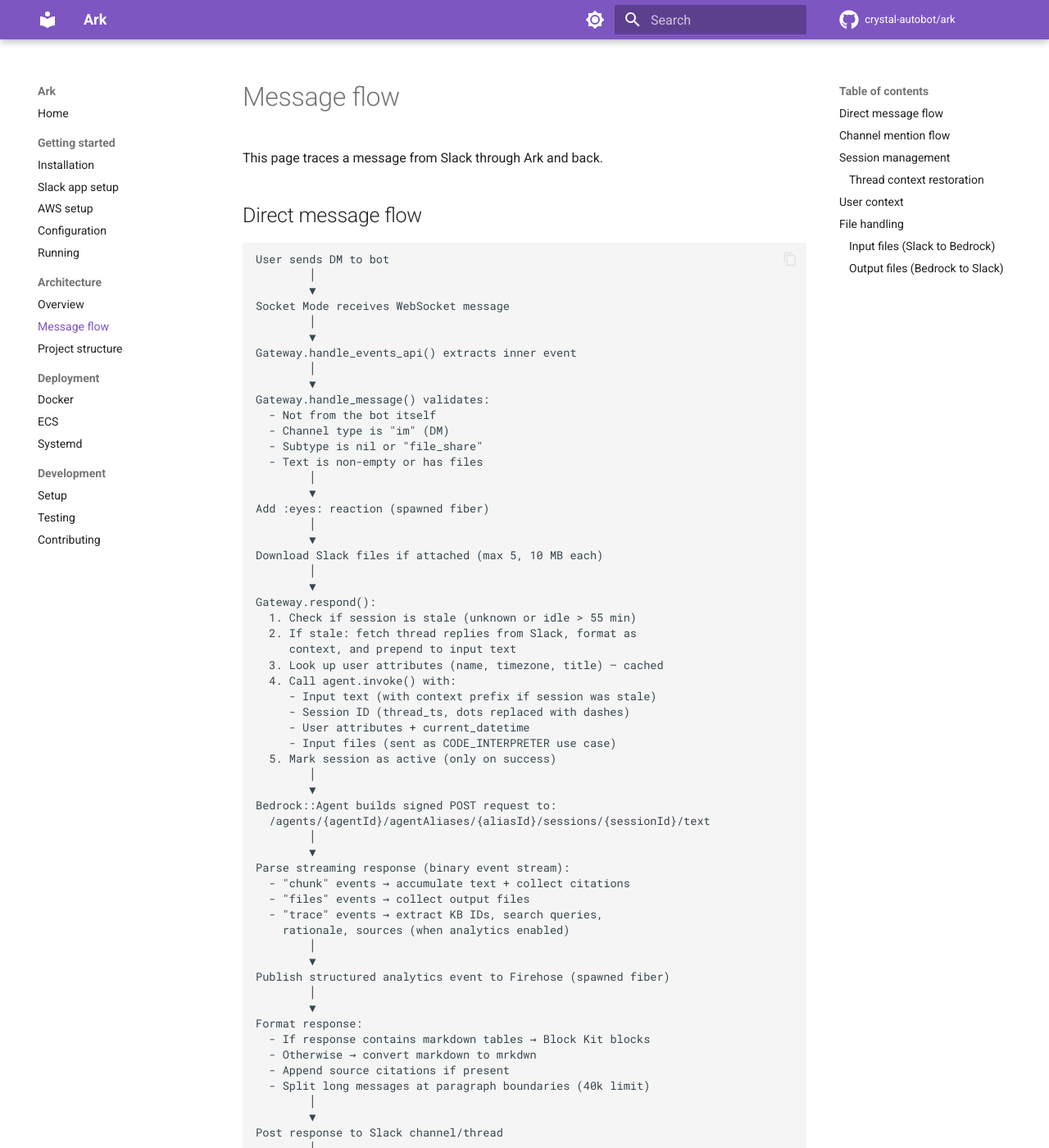
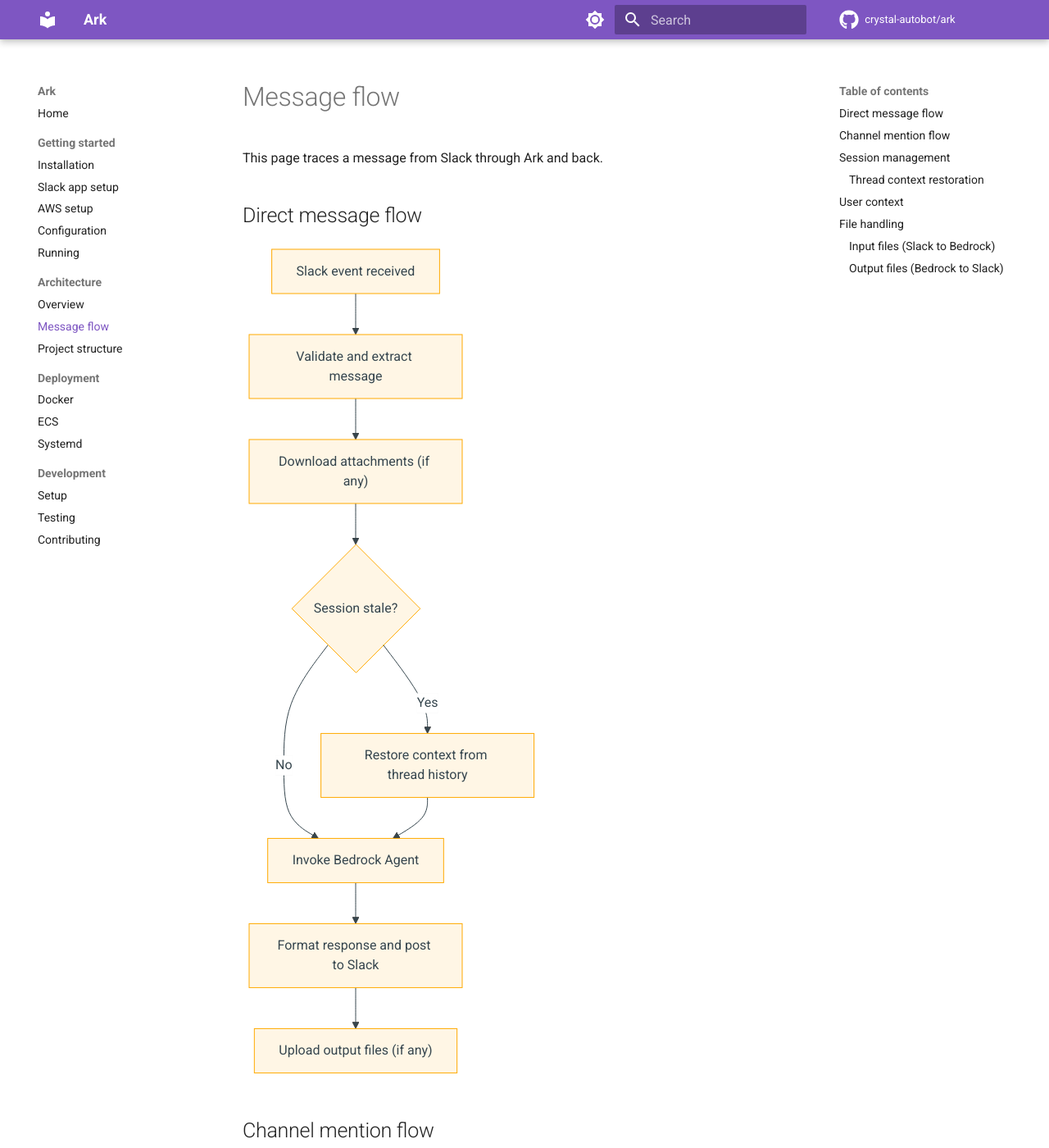
Before and after one commit to crystal-autobot/ark, an MkDocs documentation site: the page built from docs/architecture/message-flow.md, in a window 1280 px wide and 1400 px high. Shown: the whole window at 82% size. Built offline with MkDocs 1.6.1 and Material for MkDocs 9.7.7, drawn with Linux system fonts in a browser that asks for light colours; comment, search, counter and statistics services are not loaded; some of the changed text lies outside the part shown.

Commit message:
fix(docs): use mermaid diagrams

````diff
--- a/docs/architecture/message-flow.md
+++ b/docs/architecture/message-flow.md
@@ -4,67 +4,16 @@
 
 ## Direct message flow
 
-```
-User sends DM to bot
-        │
-        ▼
-Socket Mode receives WebSocket message
-        │
-        ▼
-Gateway.handle_events_api() extracts inner event
-        │
-        ▼
-Gateway.handle_message() validates:
-  - Not from the bot itself
-  - Channel type is "im" (DM)
-  - Subtype is nil or "file_share"
-  - Text is non-empty or has files
-        │
-        ▼
-Add :eyes: reaction (spawned fiber)
-        │
-        ▼
-Download Slack files if attached (max 5, 10 MB each)
-        │
-        ▼
-Gateway.respond():
-  1. Check if session is stale (unknown or idle > 55 min)
-  2. If stale: fetch thread replies from Slack, format as
-     context, and prepend to input text
-  3. Look up user attributes (name, timezone, title) — cached
-  4. Call agent.invoke() with:
-     - Input text (with context prefix if session was stale)
-     - Session ID (thread_ts, dots replaced with dashes)
-     - User attributes + current_datetime
-     - Input files (sent as CODE_INTERPRETER use case)
-  5. Mark session as active (only on success)
-        │
-        ▼
-Bedrock::Agent builds signed POST request to:
-  /agents/{agentId}/agentAliases/{aliasId}/sessions/{sessionId}/text
-        │
-        ▼
-Parse streaming response (binary event stream):
-  - "chunk" events → accumulate text + collect citations
-  - "files" events → collect output files
-  - "trace" events → extract KB IDs, search queries,
-    rationale, sources (when analytics enabled)
-        │
-        ▼
-Publish structured analytics event to Firehose (spawned fiber)
-        │
-        ▼
-Format response:
-  - If response contains markdown tables → Block Kit blocks
-  - Otherwise → convert markdown to mrkdwn
-  - Append source citations if present
-  - Split long messages at paragraph boundaries (40k limit)
-        │
-        ▼
-Post response to Slack channel/thread
-        │
-        ▼
-Upload any output files returned by the agent
+```mermaid
+flowchart TD
+    A["Slack event received"] --> B["Validate and extract message"]
+    B --> C["Download attachments (if any)"]
+    C --> D{"Session stale?"}
+    D -->|"Yes"| E["Restore context from thread history"]
+    D -->|"No"| F["Invoke Bedrock Agent"]
+    E --> F
+    F --> G["Format response and post to Slack"]
+    G --> H["Upload output files (if any)"]
 ```
 
 ## Channel mention flow
@@ -90,6 +39,31 @@
 ### Thread context restoration
 
 Bedrock Agent sessions have a maximum idle TTL of 1 hour. When a user resumes a thread after the session expires, the agent loses all conversation memory. Ark detects this and automatically restores context:
+
+```mermaid
+sequenceDiagram
+    participant User
+    participant Slack
+    participant Ark
+    participant Bedrock
+
+    User->>Slack: Send message in thread
+    Slack->>Ark: WebSocket event
+
+    Ark->>Ark: Check session staleness
+
+    alt Session stale (idle > 55 min)
+        Ark->>Slack: Fetch thread history (up to 200 messages)
+        Slack-->>Ark: Thread messages
+        Ark->>Ark: Format context (12K char budget)
+        Ark->>Bedrock: InvokeAgent (context + message)
+    else Session active
+        Ark->>Bedrock: InvokeAgent (message only)
+    end
+
+    Bedrock-->>Ark: Streaming response
+    Ark->>Slack: Post response in thread
+```
 
 1. **Staleness check** — the gateway tracks the last successful invocation per session. If the session is unknown (e.g., after restart) or idle longer than the TTL (default 55 minutes), it is considered stale.
 2. **Thread fetch** — Slack's `conversations.replies` API retrieves up to 200 messages from the thread.
--- a/mkdocs.yml
+++ b/mkdocs.yml
@@ -31,7 +31,11 @@
 markdown_extensions:
   - admonition
   - pymdownx.details
-  - pymdownx.superfences
+  - pymdownx.superfences:
+      custom_fences:
+        - name: mermaid
+          class: mermaid
+          format: !!python/name:pymdownx.superfences.fence_code_format
   - pymdownx.highlight:
       anchor_linenums: true
   - pymdownx.inlinehilite
````
Also changed, not shown: docs/architecture/overview.md (+12 -14 lines), docs/architecture/project-structure.md (+11 -0 lines), docs/index.md (+5 -4 lines).
